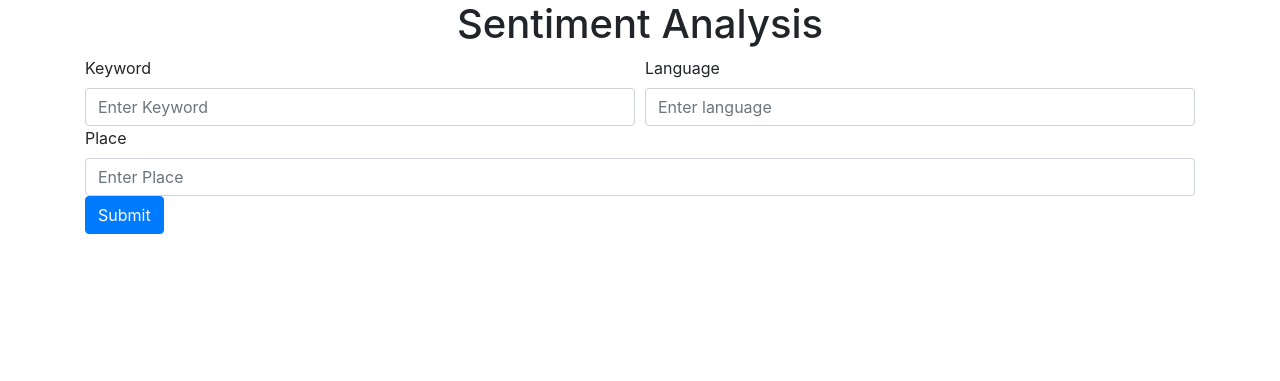
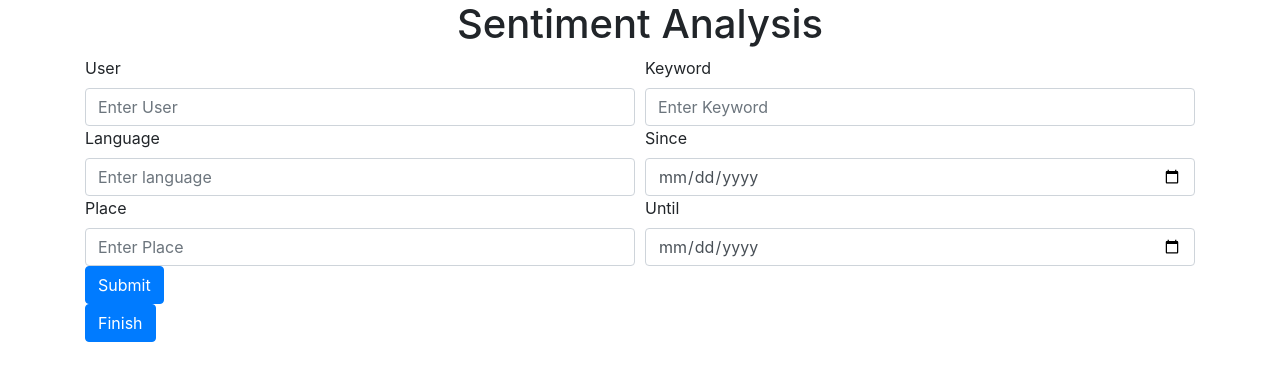
Before and after one commit to ChristianGalindo10/ProyectoRedes1, a Flask app: page / in a window 1280 px wide. Shown: the top 381 px of the page. Run offline with Flask 2, Linux system fonts and the light colour scheme; some libraries are stand-ins or nearby versions.

Commit message:
final commit

```diff
--- a/forms.py
+++ b/forms.py
@@ -1,8 +1,15 @@
-from wtforms import Form, StringField, validators
+from wtforms import Form, StringField, DateField, validators
 
 class KeywordForm(Form):
-    keyword = StringField('Keyword', [
-        validators.Required(message = "This field is required!")
-    ])
+    keyword = StringField('Keyword')
     language = StringField('Language')
     place = StringField('Place')
+    user = StringField('User')
+    since = DateField('Since',[
+        validators.Required(message = "This field is required!")
+        ],
+        format='%Y-%m-%d')
+    until = DateField('Until',[
+        validators.Required(message = "This field is required!")
+        ],
+        format='%Y-%m-%d',)
--- a/main.py
+++ b/main.py
@@ -11,11 +11,11 @@ from datetime import timedelta
 app = Flask(__name__)
 CORS(app)
 # Config Twint
-c = twint.Config()
-c.Store_object = True
-c.Hide_output = True
-#c.Limit = 100
-#c.Count = 100
+# c = twint.Config()
+# c.Store_object = True
+# c.Hide_output = True
+# c.Limit = 100
+# c.Count = 100
 
 tweets = []
 t_data = {}  # dictionary for twitter data
@@ -33,47 +33,56 @@ def generate_lang_data(lang):
         lang_data[lang] = 1
 
 
-def generate_region_data(region):
+def generate_region_data(region,sentiment):
     global region_data
+    if sentiment == "Positive":
+        s = 1
+    elif sentiment == "Negative":
+        s = -1
+    else:
+        s = 0
     if region in region_data:
         val = region_data[region]
-        region_data[region] = val + 1
+        val[0] = val[0]+1
+        val[1] += s
+        region_data[region] = val
     else:
-        region_data[region] = 1
+        val = [0,0]
+        val[0] = 1
+        val[1] = s
+        region_data[region]= val
 
 
-def get_tweets(keyword, lang, place):
-    # since="2017-01-01"
-    #since_date = datetime.strptime(since, '%Y-%m-%d')
-    now = datetime.now()
-    #now_date = now.strftime("%Y-%m-%d")
+def get_tweets(keyword, lang, place, user, since, until):
     global tweets, t_data, my_json, lang_data, region_data
     tweets.clear()
     lang_data.clear()
     region_data.clear()
     my_json["tweets"].clear()
-    twint.output.clean_lists()
-    if keyword is not None:
-        #date = now - timedelta(days=10)
-        c.Search = keyword
-        if lang != 'any':
-            c.Lang = lang
-        if place != 'any':
-            c.Near = place
-        # while (date != now):
-        #     c.Limit = 1
-        #     c.Count = 1
-        #     format_date = date.strftime("%Y-%m-%d")
-        #     c.Until = format_date
-        #     twint.run.Search(c)
-        #     date = date + timedelta(days=1)
-        #     time.sleep(5)
-        c.Limit = 50
-        c.Count = 50
-        twint.run.Search(c)
-        public_tweets = twint.output.tweets_list
-        c.Lang = None
-        c.Near = None
+    c = twint.Config()
+    c.Store_object = True
+    c.Hide_output = True
+    #twint.output.clean_lists()
+    c.Search = keyword
+    if lang != 'any':
+        c.Lang = lang
+    if place != 'any':
+        c.Near = place
+    if user != 'any':
+        c.Username = user
+    if since != 'any':
+        c.Since = since
+    if until != 'any':
+        c.Until = until
+    c.Limit = 100
+    c.Count = 100
+    twint.run.Search(c)
+    public_tweets = twint.output.tweets_list
+    c.Lang = None
+    c.Near = None
+    c.Since = None
+    c.Until = None
+    c.Username = None
     for tweet in public_tweets:
         tweets.append(tweet.tweet)
         t_data = {
@@ -87,7 +96,7 @@ def get_tweets(keyword, lang, place):
             "polarity": sentiment(tweet.tweet)
         }
         generate_lang_data(tweet.lang)
-        # generate_region_data(tweet.place)
+        generate_region_data(tweet.near,sentiment(tweet.tweet))
         my_json["tweets"].append(t_data)
     return tweets
 
@@ -153,13 +162,22 @@ def index():
 def tweets_template():
     return render_template('tweets.html')
 
+@app.route('/del', methods=['GET', 'POST'])
+def delete():
+    twint.output.clean_lists()
+    keyword_form = forms.KeywordForm()
+    return render_template('index.html', form=keyword_form)
+
 
 @app.route('/get', methods=['GET', 'POST'])
 def get():
     query = request.args.get('query')
     lang = request.args.get('lang', 'any')
     place = request.args.get('place', 'any')
-    fetched_tweets = get_tweets(query, lang, place)
+    user = request.args.get('user', 'any')
+    since = request.args.get('since')
+    until = request.args.get('until')
+    fetched_tweets = get_tweets(query, lang, place, user, since, until)
     pol = get_polarity(fetched_tweets)
     return pol
 
--- a/requirements.txt
+++ b/requirements.txt
@@ -1,4 +1,3 @@
 Flask
-Flask-RESTful
 textblob
 Flask-Cors
--- a/static/css/style.css
+++ b/static/css/style.css
@@ -75,6 +75,11 @@
     width: 32px;
     height: 32px;
     background-size: 32px;
+  }
+
+  .Avatar img{
+    width: 32px;
+    height: 32px;
   }
 
   .timeline-TweetList-tweet {
--- a/static/js/main.js
+++ b/static/js/main.js
@@ -1,8 +1,10 @@
 import { languagesList } from "./_languagesList.js";
 google.charts.load("current", {
   packages: ["corechart", "geochart", "calendar"],
+  'mapsApiKey': 'AIzaSyAMGlIzu-uy-cWpLeXiBgJb229UzYRMZLM'
 });
 var url = "http://127.0.0.1:5000/get?query=";
+var url_del = "http://127.0.0.1:5000/del";
 var positive,
   negative,
   neutral = 0;
@@ -12,16 +14,25 @@ $("#tweet").submit(function (e) {
   var keyword = $("#keyword")[0].value;
   var language = $("#language")[0].value.replace(/ /g, "");
   var place = $("#place")[0].value;
-  console.log(language);
+  var user = $("#user")[0].value;
+  var since = $("#since")[0].value;
+  var until = $("#until")[0].value;
+  var since_year = since.split('-')[0];
+  var until_year = until.split('-')[0];
+  since_year = parseInt(since_year,10);
+  until_year = parseInt(until_year,10);
+  var u;
+  u = url;
   if (keyword.length > 0) {
-    $("#schart").html("");
+    u += keyword;
+  }
+  $("#schart").html("");
     $("#lchart").html("");
+    $("#rchart").html("");
     $("#calendar_basic").html("");
     $("#tweet_heading").html("");
     $("#tweet_body").html("");
     $(".loader-container").css("display", "block");
-    var u;
-    u = url + keyword;
     if (language.length > 0) {
       language = language.toLowerCase();
       if (languagesList.find((l) => l.code === language) != undefined) {
@@ -32,6 +43,15 @@ $("#tweet").submit(function (e) {
     }
     if (place.length > 0) {
       u += "&place=" + place;
+    }
+    if (user.length > 0) {
+      u += "&user=" + user;
+    }
+    if (since.length > 0) {
+      u += "&since=" + since;
+    }
+    if (until.length > 0) {
+      u += "&until=" + until;
     }
     $.ajax({
       url: u,
@@ -44,14 +64,24 @@ $("#tweet").submit(function (e) {
         neutral = response["Sentiment"]["neutral"];
         schart(positive, negative, neutral);
         language_chart(response["Languages"]);
-        //drawRegionsMap(response["Regions"]);
-        drawCalendar(response["Tweets"]["tweets"]);
+        drawRegionsMap(response["Regions"]);
+        drawCalendar(response["Tweets"]["tweets"],since_year,until_year);
         aux_tweets = response["Tweets"]["tweets"];
         tweets(response["Tweets"]["tweets"]);
         $(".loader-container").css("display", "none");
       },
     });
-  }
+});
+
+$("#delete").submit(function (e) {
+  e.preventDefault();
+    $.ajax({
+      url: url_del,
+      type: "POST",
+      success: function (response) {
+        window.location.href = "http://127.0.0.1:5000/"
+       },
+    });
 });
 
 function schart(pos, neg, neu) {
@@ -125,14 +155,15 @@ function language_chart(lang_data) {
 function drawRegionsMap(region_data) {
   var region_obj = JSON.parse(JSON.stringify(region_data));
   var data = new google.visualization.DataTable();
-  data.addColumn("string", "City");
-  data.addColumn("number", "Count");
+  data.addColumn("string", "Country");
+  data.addColumn("number", "Polarity");
   var rData = [];
   for (let key in region_obj) {
     if (region_obj.hasOwnProperty(key)) {
-      rData.push([key, region_obj[key]]);
+      rData.push([key, (region_obj[key][1]/region_obj[key][0])]);
     }
   }
+  console.log(rData);
   data.addRows(rData);
   var options = {};
 
@@ -143,8 +174,11 @@ function drawRegionsMap(region_data) {
   chart.draw(data, options);
 }
 
-function drawCalendar(tweets) {
+function drawCalendar(tweets,since,until) {
   //var region_obj = JSON.parse(JSON.stringify(region_data));
+  var diference = until-since;
+  var dateData = []
+  console.log(until,since,diference);
   var data = new google.visualization.DataTable();
   data.addColumn({ type: 'date', id: 'Date' });
   data.addColumn({ type: 'number', id: 'Won/Loss' });
@@ -166,17 +200,29 @@ function drawCalendar(tweets) {
   // ]);
   var calendarData = [];
   var pol;
+  var t_count;
   $.each(tweets, function (key, value) {
-    if (tweets[key]["polarity"]=="Positive"){
-      pol = 1;
-    }else if(tweets[key]["polarity"]=="Neutral"){
-      pol = 0;
-    }else{
-      pol = -1;
+    if(!dateData.includes(tweets[key]["created_at"])){
+      dateData.push(tweets[key]["created_at"]);
     }
-    calendarData.push([new Date(tweets[key]["created_at"]),pol]);
   });
-  console.log(calendarData);
+  $.each(dateData, function (indice,elemento){
+    pol = 0;
+    t_count = 0;
+    $.each(tweets, function (key, value) {
+      if(tweets[key]["created_at"]==elemento){
+        if (tweets[key]["polarity"]=="Positive"){
+          pol += 1;
+        }else if(tweets[key]["polarity"]=="Neutral"){
+          pol += 0;
+        }else{
+          pol -= 1;
+        }
+        t_count+=1;
+      }
+    });
+    calendarData.push([new Date(elemento),(pol/t_count)]);
+  });
   data.addRows(calendarData);
 
   var chart = new google.visualization.Calendar(
@@ -185,7 +231,7 @@ function drawCalendar(tweets) {
 
   var options = {
     title: 'Feelings Calendar',
-    height: 350,
+    height: 190+(145*diference),
     calendar: {
       monthLabel: {
         fontName: 'Times-Roman',
@@ -214,6 +260,7 @@ function drawCalendar(tweets) {
   };
 
   chart.draw(data, options);
+  //$('#calendar_basic').find("svg").css( "height", "auto" );
 }
 
 function tweets(tweets) {
@@ -250,6 +297,7 @@ function tweets(tweets) {
     });
     $('#tweet_body').paginate({
         perPage: 10,
+        autoScroll: false,
         scope: $('div'),// targets all div elements
       });
   });
--- a/templates/index.html
+++ b/templates/index.html
@@ -24,38 +24,36 @@
     </div>
     <div class="row">
       <div class="col-sm-12">
-        <!-- {% from "_macro.html" import render_field %}
-        <form class="form-group justify-content-center" action="#" id="tweet">
-          <div class="row-control-group">
-            <div class="form-group floating-label-form-group controls">
-              {{render_field(form.keyword, class="form-control", placeholder="Enter Keyword", id="keyword", style="margin-right:1%;")}}
-            </div>
-          </div>
-          <div class="row-control-group">
-            <div class="form-group floating-label-form-group controls">
-              {{render_field(form.language, class="form-control", placeholder="Enter language", id="language", style="margin-right:1%;", pattern="[a-z]{2}", title="Give an ISO 639-1 code. e.g. en for english")}}
-            </div>
-          </div>
-          <input type="text" class="form-control" placeholder="Enter keyword" id="keyword" required
-            style="margin-right: 1%;" />
-          <button type="submit" class="btn btn-primary">Submit</button>
-        </form> -->
         {% from "_macro.html" import render_field %}
         <form action="#" id="tweet">
           <div class="form-row">
             <div class="col">
+              {{render_field(form.user, class="form-control", placeholder="Enter User", id="user", style="margin-right:1%;")}}
+            </div>
+            <div class="col">
               {{render_field(form.keyword, class="form-control", placeholder="Enter Keyword", id="keyword", style="margin-right:1%;")}}
             </div>
+          </div>
+          <div class="form-row">
             <div class="col">
               {{render_field(form.language, class="form-control", placeholder="Enter language", id="language", style="margin-right:1%;", pattern="[a-z]{2}", title="Give an ISO 639-1 code. e.g. en for english")}}
+            </div>
+            <div class="col">
+              {{render_field(form.since, class="form-control", placeholder="Enter since date", id="since", style="margin-right:1%;")}}
             </div>
           </div>
           <div class="form-row">
             <div class="col">
               {{render_field(form.place, class="form-control", placeholder="Enter Place", id="place", style="margin-right:1%;")}}
             </div>
+            <div class="col">
+              {{render_field(form.until, class="form-control", placeholder="Enter until date", id="until", style="margin-right:1%;")}}
+            </div>
           </div>
           <button type="submit" class="btn btn-primary">Submit</button>
+        </form>
+        <form action="#" id="delete">
+          <button type="submit" class="btn btn-primary">Finish</button>
         </form>
       </div>
     </div>
```
Also changed, not shown: package-lock.json (added).
